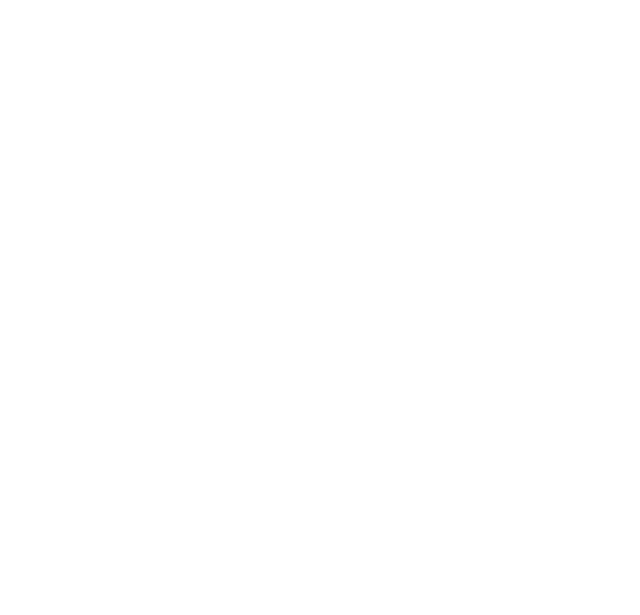
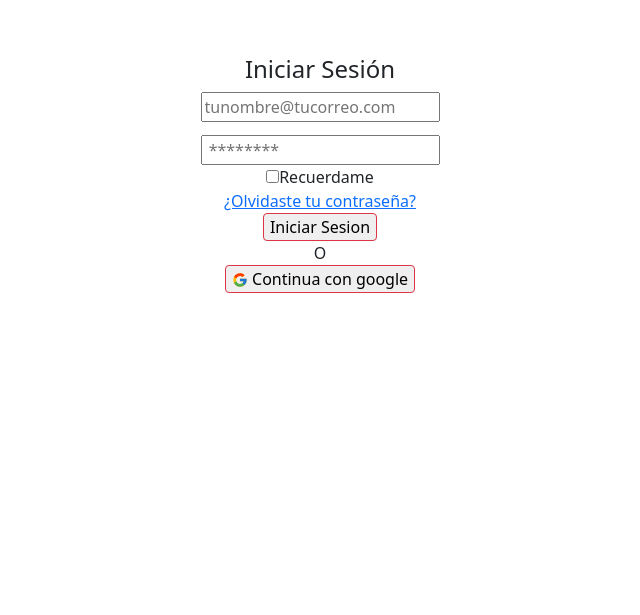
Before and after one commit to QualityDevs/Proyecto_Pagina_Web, a React (Create React App) app in the folder sistema-ventas/: page / in a window 1280 px wide. Shown: the part 185-800 px from the top of the page, without its empty margins (320-960 px from the left). Built offline with nearby package versions, Linux system fonts and the light colour scheme.

Commit message:
organización paginas

```diff
--- a/sistema-ventas/src/App.jsx
+++ b/sistema-ventas/src/App.jsx
@@ -2,7 +2,7 @@ import './App.css';
 import Layout from './layouts/Layout';
 import { BrowserRouter as Router, Switch, Route } from 'react-router-dom';
 import  Login  from './pages/login';
-import  Admin  from './pages/admin';
+import  Home  from './pages/home';
 import  AdministracionVentas  from './pages/administracion_Ventas';
 import  Adminproductos  from './pages/admin_productos';
 import  AdminUsuarios  from './pages/admin_Usuarios';
@@ -14,15 +14,17 @@ function App() {
     <div className="App">
       <Router>
         <Switch>
-          <Route path={'/login'}>
+
+
+        <Route path='/' exact>
               <LayoutLogin>
-                 <Route path='/login'>
+                 <Route path='/login' >
               </Route>
             </LayoutLogin>
 
           </Route>
 
-           <Route path={['/admin', '/administracion_Ventas', '/admin_Usuarios', '/admin_productos']} exact>
+           <Route path={['/home', '/administracion_Ventas', '/admin_Usuarios', '/admin_productos']} exact>
             <Layout>
               <Switch>
 
@@ -38,6 +40,7 @@ function App() {
                   <AdminUsuarios />
                 </Route>
 
+
               </Switch>
             </Layout>
           </Route>
--- a/sistema-ventas/src/pages/admin.jsx
+++ b/sistema-ventas/src/pages/home.jsx
@@ -1,6 +1,6 @@
 import React from 'react'
 
-const Admin = () => {
+const Home = () => {
     return (
         <div>
             esta es la pagina de admin
@@ -8,4 +8,4 @@ const Admin = () => {
     )
 }
 
-export default Admin;
+export default Home;
--- a/sistema-ventas/src/pages/login.jsx
+++ b/sistema-ventas/src/pages/login.jsx
@@ -1,10 +1,11 @@
 import React from 'react'
 import { Link } from 'react-router-dom';
 import { FcGoogle } from "react-icons/fc";
+import "../styles/styles.css";
 
 const Login = () => {
   return (
-    <div className="llogin">
+    <div className="llogin ">
 
       <h4>
         Iniciar Sesión
@@ -39,13 +40,13 @@ const Login = () => {
           </div>
         </div>
         <div>
-          <Link to='/admin'>
+          <Link to='/home'>
             <button class= 'border border-danger rounded ' type='submit'>Iniciar Sesion</button>
           </Link>
         </div>
         <div>O</div>
         <div>
-          <Link to='/admin'>
+          <Link to='/home'>
             <button class= 'border border-danger rounded bg' type='submit ' ><FcGoogle/> Continua con google</button>
           </Link>
         </div>
--- a/sistema-ventas/src/styles/styles.css
+++ b/sistema-ventas/src/styles/styles.css
@@ -51,11 +51,12 @@ ul{
     margin-bottom: 1%;
 }
 
-.Login{
+.llogin{
 
 
     text-align: center;
     height: 100vh;
     display: list-item;
     margin-top: 30vh;
+
 }
```
Also changed, not shown: sistema-ventas/src/media/logo.png.
